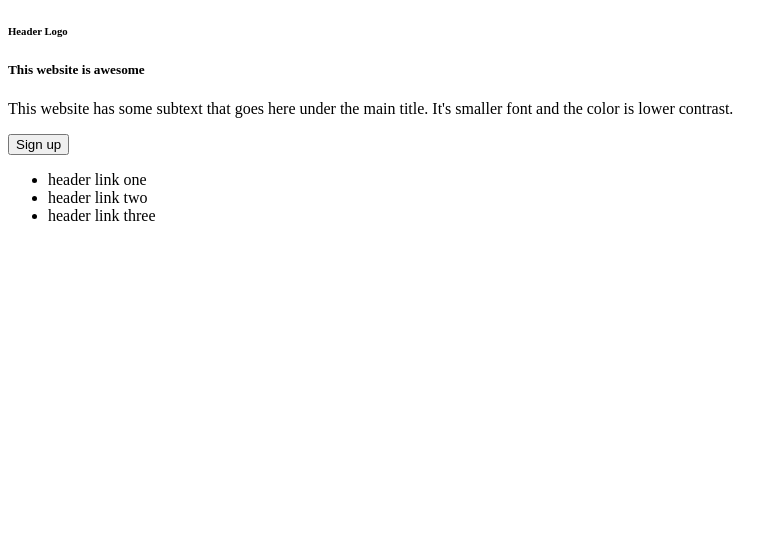
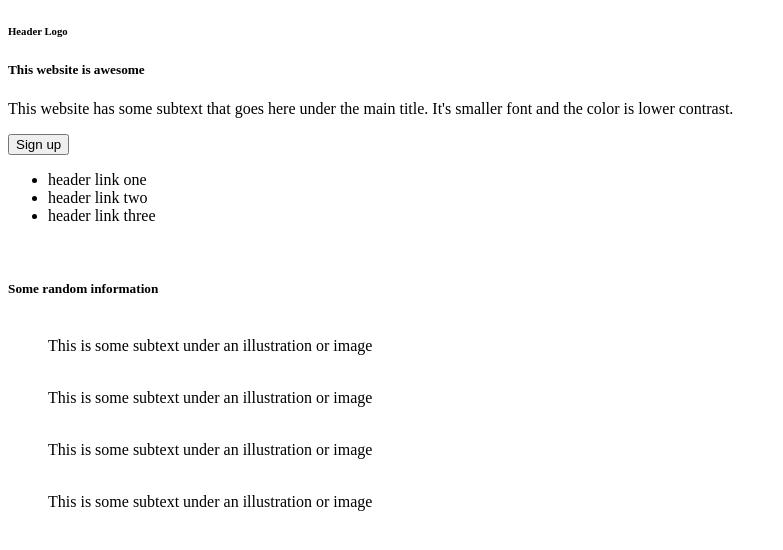
Before and after one commit to BenjaminOtoo/Landing-page, a plain HTML site: page index.html in a window 1280 px wide. Shown: the whole page, without its empty margins (0-783 px from the left). Drawn offline with Linux system fonts and the light colour scheme.

Commit message:
add section 2 content

```diff
--- a/index.html
+++ b/index.html
@@ -26,9 +26,30 @@
     </div>
   </section>
 
-  <section></section>
-  <section></section>
-  <section></section>
+  <section class="second">
+    <h5>Some random information</h5>
+    <div>
+      <figure>
+        <img>
+        <figcaption>This is some subtext under an illustration or image</figcaption>
+      </figure>
+      <figure>
+        <img>
+        <figcaption>This is some subtext under an illustration or image</figcaption>
+      </figure>
+      <figure>
+        <img>
+        <figcaption>This is some subtext under an illustration or image</figcaption>
+      </figure>
+      <figure>
+        <img>
+        <figcaption>This is some subtext under an illustration or image</figcaption>
+      </figure>
+    </div>
+  </section>
+
+  <section class="third"></section>
+  <section class="fourth"></section>
   <footer></footer>
 </body>
 </html>
```
